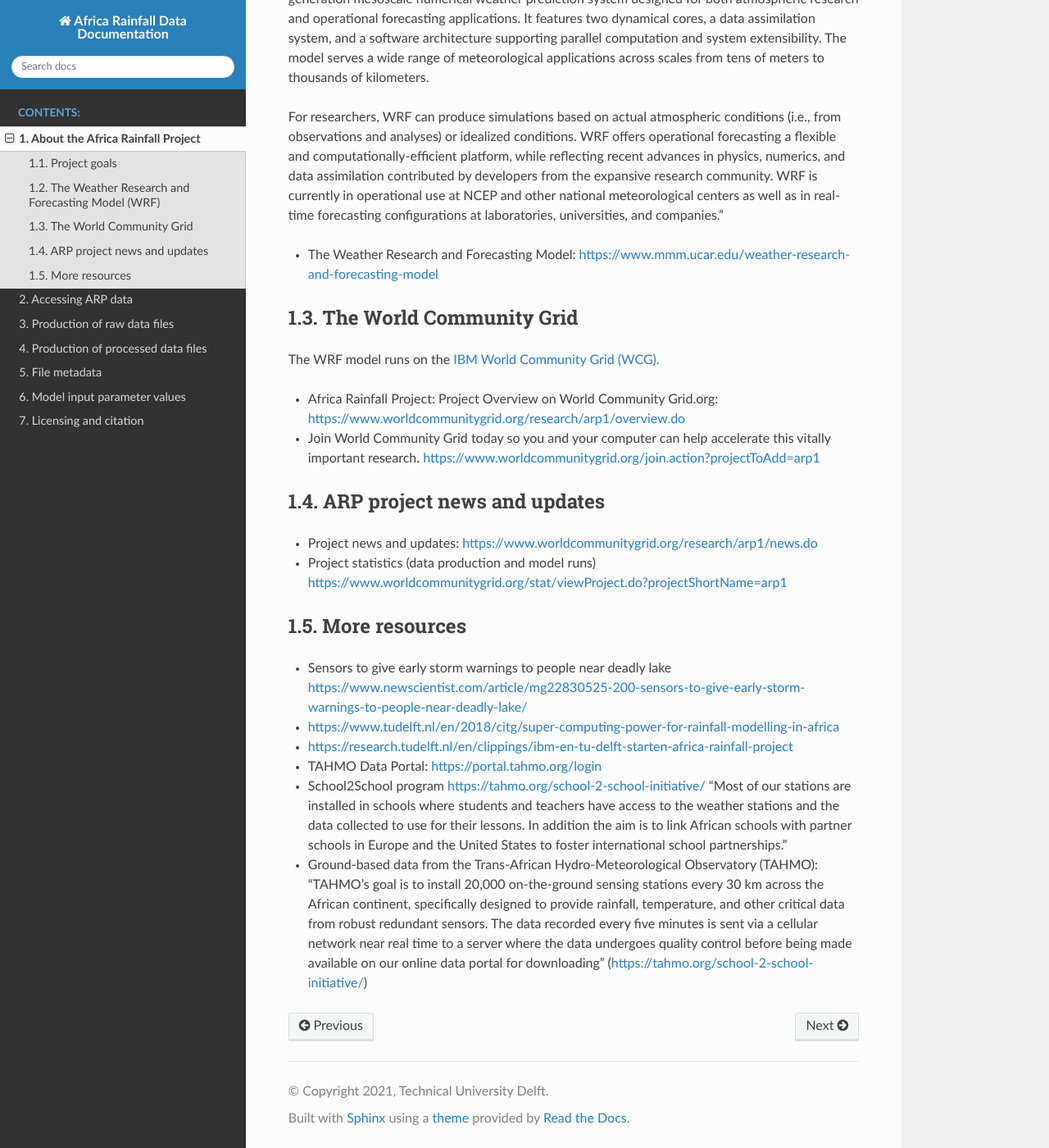
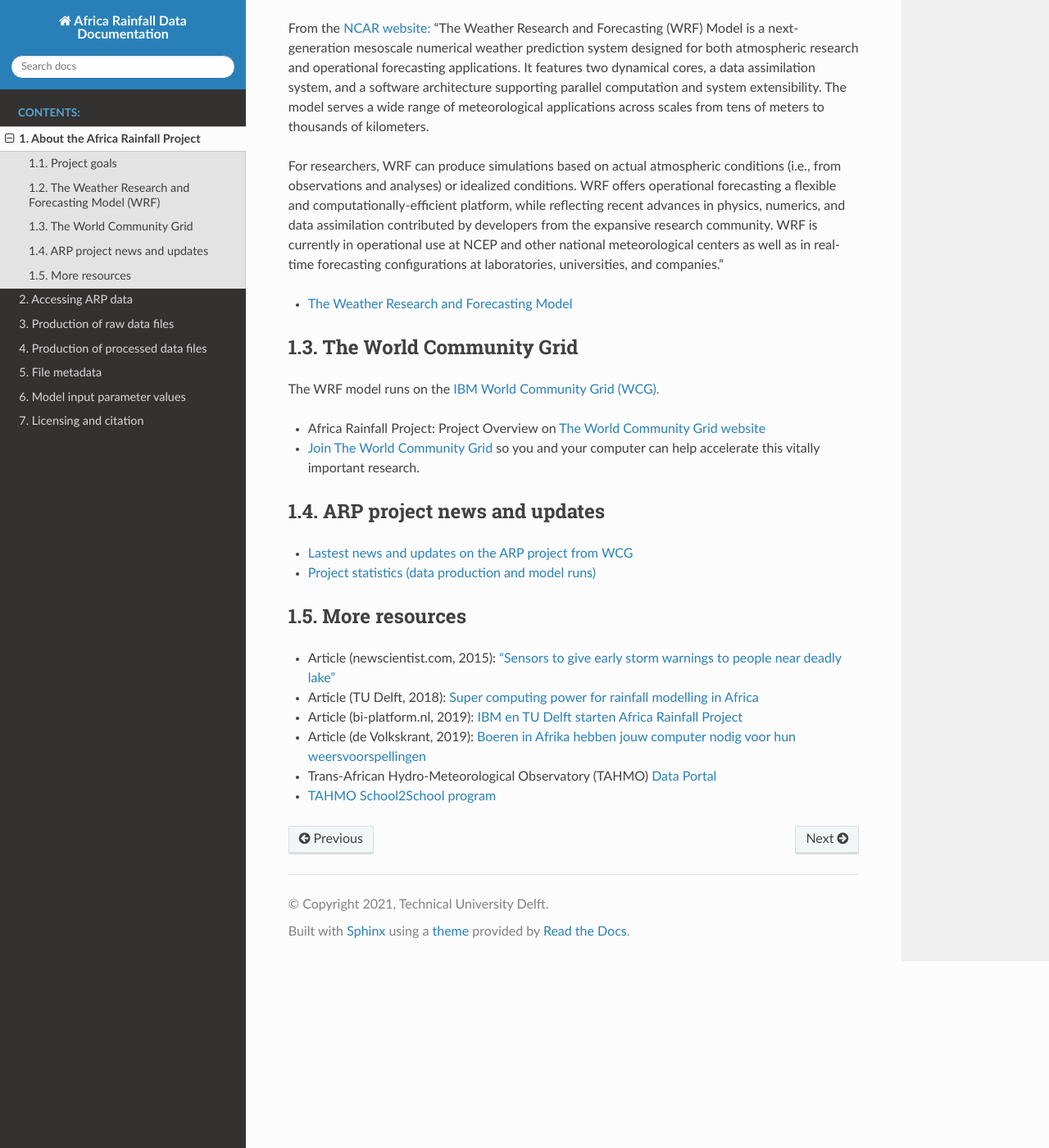
Before and after one commit to CEG-TU-Delft/africarain-docs, a Sphinx documentation site: the page built from docs/source/about.rst, in a window 1280 px wide and 1400 px high, scrolled down 1350 px. Shown: the whole window at 82% size. Built offline with Sphinx 7.4.7 and the Read the Docs theme 2.0.0, drawn with Linux system fonts in a browser that asks for light colours; some of the changed text lies outside the part shown.

Commit message:
formatting about.rst

```diff
--- a/docs/source/about.rst
+++ b/docs/source/about.rst
@@ -14,10 +14,11 @@ The goal of the African Rainfall Project (ARP) is to derive accurate rainfall es
 This is a unique experiment that has never been performed at such a scale. The model runs on the IBM World Community Grid (WCG), a SCR activity of IBM.
 
 These data can be used to:
-* Help scientists better understand these storms and improve forecasting models
-* Produce more accurate rainfall forecasts for sub-Saharan Africa
-* Give farmers more timely information about when to plant, help them obtain insurance
-* Support resilience in the face of climate change
+
++ Help scientists better understand these storms and improve forecasting models
++ Produce more accurate rainfall forecasts for sub-Saharan Africa
++ Give farmers more timely information about when to plant, help them obtain insurance
++ Support resilience in the face of climate change
 
    *“The finer the grid we calculate with, the better we capture rainfall and convective (localized) rainstorms. But we’ve never been able to push that to the end—looking at weather patterns at a level of 500 meters to 1 kilometer.*
 
@@ -33,28 +34,28 @@ From the `NCAR website: <https://www.mmm.ucar.edu/weather-research-and-forecasti
 
 For researchers, WRF can produce simulations based on actual atmospheric conditions (i.e., from observations and analyses) or idealized conditions. WRF offers operational forecasting a flexible and computationally-efficient platform, while reflecting recent advances in physics, numerics, and data assimilation contributed by developers from the expansive research community. WRF is currently in operational use at NCEP and other national meteorological centers as well as in real-time forecasting configurations at laboratories, universities, and companies."
 
-+ The Weather Research and Forecasting Model: https://www.mmm.ucar.edu/weather-research-and-forecasting-model
++ `The Weather Research and Forecasting Model <https://www.mmm.ucar.edu/weather-research-and-forecasting-model>`_
 
 
 The World Community Grid
 ------------------------
 The WRF model runs on the `IBM World Community Grid (WCG). <https://www.worldcommunitygrid.org/research/arp1/overview.do>`_
 
-+ Africa Rainfall Project: Project Overview on World Community Grid.org: https://www.worldcommunitygrid.org/research/arp1/overview.do
-+ Join World Community Grid today so you and your computer can help accelerate this vitally important research. https://www.worldcommunitygrid.org/join.action?projectToAdd=arp1
++ Africa Rainfall Project: Project Overview on `The World Community Grid website <https://www.worldcommunitygrid.org/research/arp1/overview.do>`_
++ `Join The World Community Grid <https://www.worldcommunitygrid.org/join.action?projectToAdd=arp1>`_ so you and your computer can help accelerate this vitally important research.
 
 
 ARP project news and updates
 ----------------------------
-+ Project news and updates: https://www.worldcommunitygrid.org/research/arp1/news.do
-+ Project statistics (data production and model runs) https://www.worldcommunitygrid.org/stat/viewProject.do?projectShortName=arp1
++ `Lastest news and updates on the ARP project from WCG <https://www.worldcommunitygrid.org/research/arp1/news.do>`_
++ `Project statistics (data production and model runs) <https://www.worldcommunitygrid.org/stat/viewProject.do?projectShortName=arp1>`_
 
 
 More resources
-----------------------
-+ Sensors to give early storm warnings to people near deadly lake https://www.newscientist.com/article/mg22830525-200-sensors-to-give-early-storm-warnings-to-people-near-deadly-lake/
-+ https://www.tudelft.nl/en/2018/citg/super-computing-power-for-rainfall-modelling-in-africa
-+ https://research.tudelft.nl/en/clippings/ibm-en-tu-delft-starten-africa-rainfall-project
-+ TAHMO Data Portal: https://portal.tahmo.org/login
-+ School2School program https://tahmo.org/school-2-school-initiative/ “Most of our stations are installed in schools where students and teachers have access to the weather stations and the data collected to use for their lessons. In addition the aim is to link African schools with partner schools in Europe and the United States to foster international school partnerships.”
-+ Ground-based data from the Trans-African Hydro-Meteorological Observatory (TAHMO): “TAHMO’s goal is to install 20,000 on-the-ground sensing stations every 30 km across the African continent, specifically designed to provide rainfall, temperature, and other critical data from robust redundant sensors. The data recorded every five minutes is sent via a cellular network near real time to a server where the data undergoes quality control before being made available on our online data portal for downloading” (https://tahmo.org/school-2-school-initiative/)
+--------------
++ Article (newscientist.com, 2015): `"Sensors to give early storm warnings to people near deadly lake" <https://www.newscientist.com/article/mg22830525-200-sensors-to-give-early-storm-warnings-to-people-near-deadly-lake/>`_
++ Article (TU Delft, 2018): `Super computing power for rainfall modelling in Africa <https://www.tudelft.nl/en/2018/citg/super-computing-power-for-rainfall-modelling-in-africa>`_
++ Article (bi-platform.nl, 2019): `IBM en TU Delft starten Africa Rainfall Project <https://biplatform.nl/2287829/ibm-en-tu-delft-starten-africa-rainfall-project.html>`_
++ Article (de Volkskrant, 2019): `Boeren in Afrika hebben jouw computer nodig voor hun weersvoorspellingen <https://www.volkskrant.nl/nieuws-achtergrond/boeren-in-afrika-hebben-jouw-computer-nodig-voor-hun-weersvoorspellingen~ba3f9754/?referer=https%3A%2F%2Fwww.tudelft.nl%2Fcitg%2Factueel%2Fin-de-media%2F&referrer=https%3A%2F%2Fresearch.tudelft.nl%2F>`_
++ Trans-African Hydro-Meteorological Observatory (TAHMO) `Data Portal <https://portal.tahmo.org/login>`_
++ `TAHMO School2School program <https://tahmo.org/school-2-school-initiative/>`_
```
